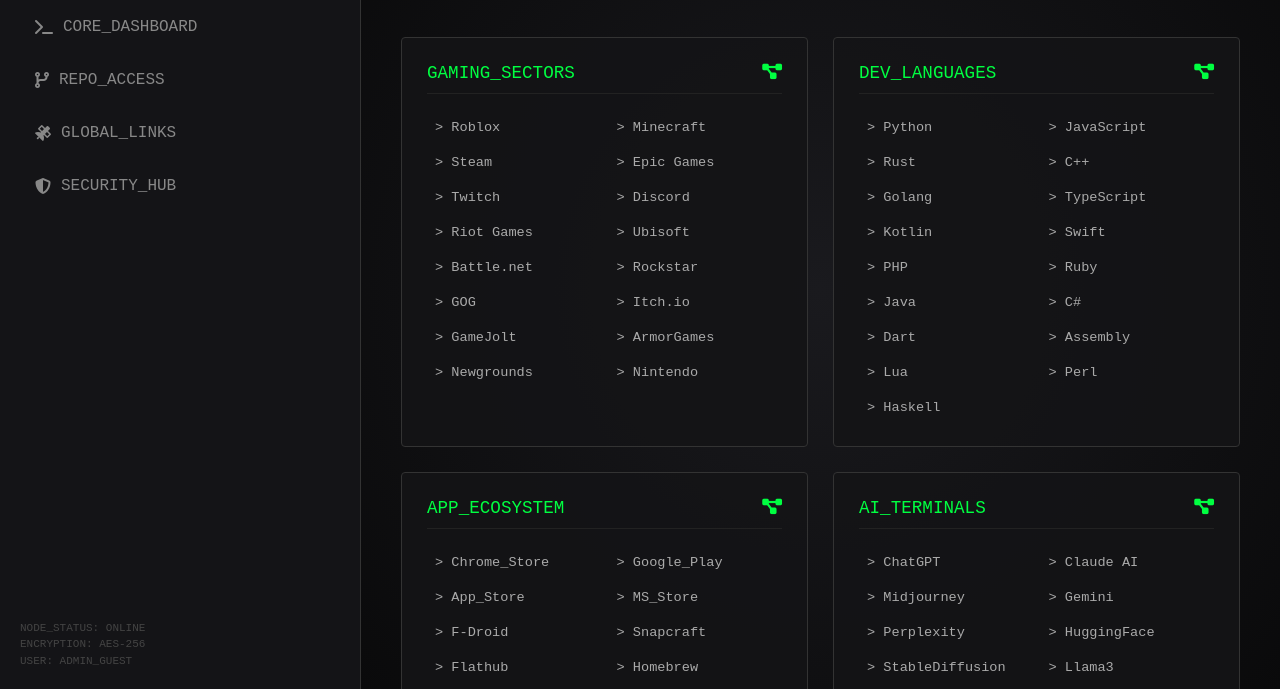
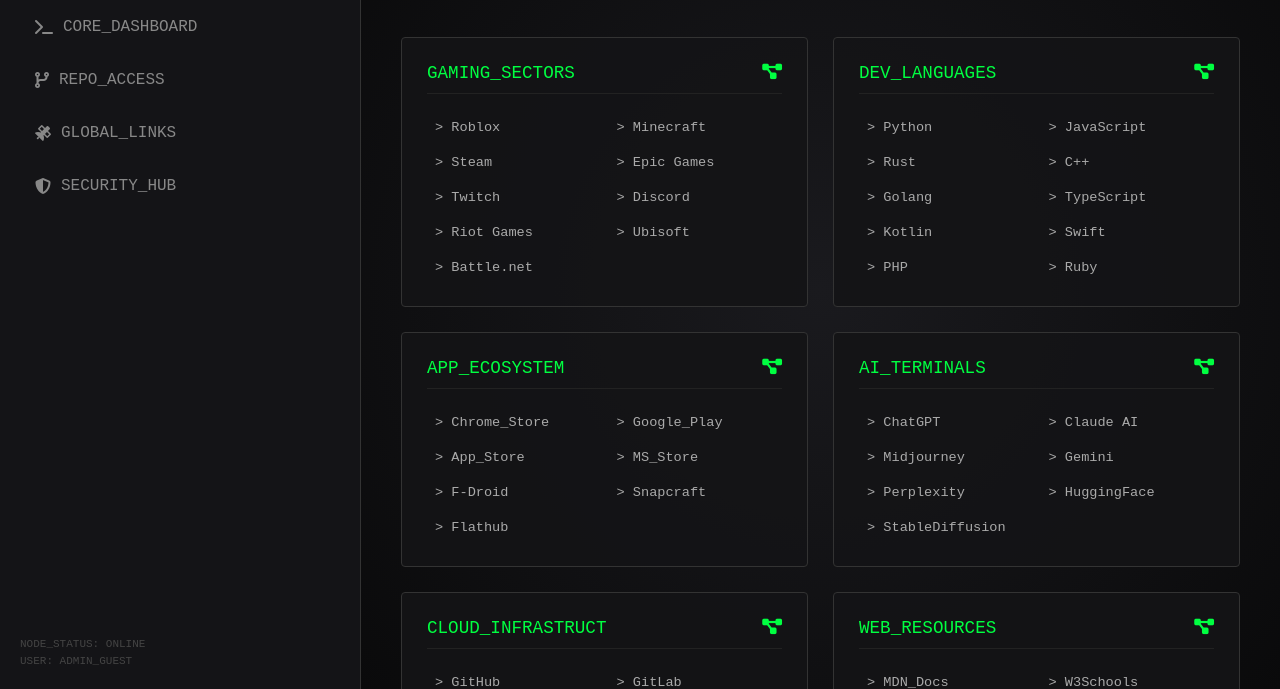
Before and after one commit to CalebDay337/CALAMITYS-WEB-SEARCH, a plain HTML site: page index.html in a window 1280 px wide. Shown: the part 111-800 px from the top of the page. Drawn offline with Linux system fonts and the light colour scheme.

Commit message:
Update index.html

```diff
--- a/index.html
+++ b/index.html
@@ -4,9 +4,12 @@
     <meta charset="UTF-8">
     <meta name="viewport" content="width=device-width, initial-scale=1.0">
     <title>CALAMITY'S WEB SEARCH | THE MASTER DIRECTORY</title>
+
+    <meta name="google-site-verification" content="PASTE_YOUR_CODE_HERE" />
+
     <meta name="description" content="CALAMITY's web search - The ultimate high-tech directory for gaming, coding, and web resources.">
-<meta name="keywords" content="Calamity, web search, coding links, Roblox links, Minecraft links, developer directory">
-<meta name="author" content="Calamity">
+    <meta name="keywords" content="Calamity, web search, coding links, Roblox links, developer directory">
+
     <link rel="stylesheet" href="https://cdnjs.cloudflare.com/ajax/libs/font-awesome/6.4.0/css/all.min.css">
     <style>
         :root {
@@ -27,9 +30,8 @@
             overflow: hidden;
         }
 
-        /* Side Navigation */
         nav {
-            width: 320px; /* Slightly wider to fit the new name */
+            width: 320px;
             background: var(--panel-bg);
             border-right: 1px solid #333;
             display: flex;
@@ -64,7 +66,6 @@
             color: var(--neon-green);
         }
 
-        /* Main Dashboard Area */
         main {
             flex: 1;
             overflow-y: auto;
@@ -94,7 +95,6 @@
 
         .search-bar:focus { border-color: var(--neon-green); box-shadow: 0 0 10px var(--border-glow); }
 
-        /* The Grid System */
         .ultra-grid {
             display: grid;
             grid-template-columns: repeat(auto-fill, minmax(400px, 1fr));
@@ -150,13 +150,11 @@
 
         .sys-clock { color: var(--neon-green); font-size: 1.5rem; }
 
-        /* Custom Scrollbar */
         ::-webkit-scrollbar { width: 8px; }
         ::-webkit-scrollbar-track { background: var(--deep-dark); }
         ::-webkit-scrollbar-thumb { background: #333; border-radius: 4px; }
         ::-webkit-scrollbar-thumb:hover { background: var(--neon-green); }
 
-        /* Newsletter Glow Box */
         .news-box {
             margin-top: 50px;
             padding: 30px;
@@ -193,7 +191,6 @@
         <a href="#" class="nav-item"><i class="fas fa-shield-alt"></i> SECURITY_HUB</a>
         <div style="margin-top: auto; font-size: 11px; color: #444; line-height: 1.5;">
             NODE_STATUS: ONLINE<br>
-            ENCRYPTION: AES-256<br>
             USER: ADMIN_GUEST
         </div>
     </nav>
@@ -204,8 +201,7 @@
             <div class="sys-clock" id="clock">00:00:00</div>
         </header>
 
-        <div class="ultra-grid" id="mainGrid">
-            </div>
+        <div class="ultra-grid" id="mainGrid"></div>
 
         <div class="news-box">
             <h3 style="color: var(--neon-green)">NETWORK UPDATES</h3>
@@ -226,49 +222,20 @@
         updateClock();
 
         const database = [
-            {
-                name: "Gaming_Sectors",
-                links: ["Roblox", "Minecraft", "Steam", "Epic Games", "Twitch", "Discord", "Riot Games", "Ubisoft", "Battle.net", "Rockstar", "GOG", "Itch.io", "GameJolt", "ArmorGames", "Newgrounds", "Nintendo"]
-            },
-            {
-                name: "Dev_Languages",
-                links: ["Python", "JavaScript", "Rust", "C++", "Golang", "TypeScript", "Kotlin", "Swift", "PHP", "Ruby", "Java", "C#", "Dart", "Assembly", "Lua", "Perl", "Haskell"]
-            },
-            {
-                name: "App_Ecosystem",
-                links: ["Chrome_Store", "Google_Play", "App_Store", "MS_Store", "F-Droid", "Snapcraft", "Flathub", "Homebrew", "NPM", "PyPI", "Cargo", "NuGet", "RubyGems"]
-            },
-            {
-                name: "AI_Terminals",
-                links: ["ChatGPT", "Claude AI", "Midjourney", "Gemini", "Perplexity", "HuggingFace", "StableDiffusion", "Llama3", "Mistral AI", "CivitAI", "RunwayML"]
-            },
-            {
-                name: "Cloud_Infrastruct",
-                links: ["GitHub", "GitLab", "Bitbucket", "AWS", "GoogleCloud", "DigitalOcean", "Vercel", "Netlify", "Firebase", "Heroku", "DockerHub", "Cloudflare"]
-            },
-            {
-                name: "Web_Resources",
-                links: ["MDN_Docs", "W3Schools", "StackOverflow", "Figma", "Canva", "Tailwind", "Bootstrap", "FontAwesome", "GoogleFonts", "Unsplash", "Dribbble", "Behance"]
-            }
+            { name: "Gaming_Sectors", links: ["Roblox", "Minecraft", "Steam", "Epic Games", "Twitch", "Discord", "Riot Games", "Ubisoft", "Battle.net"] },
+            { name: "Dev_Languages", links: ["Python", "JavaScript", "Rust", "C++", "Golang", "TypeScript", "Kotlin", "Swift", "PHP", "Ruby"] },
+            { name: "App_Ecosystem", links: ["Chrome_Store", "Google_Play", "App_Store", "MS_Store", "F-Droid", "Snapcraft", "Flathub"] },
+            { name: "AI_Terminals", links: ["ChatGPT", "Claude AI", "Midjourney", "Gemini", "Perplexity", "HuggingFace", "StableDiffusion"] },
+            { name: "Cloud_Infrastruct", links: ["GitHub", "GitLab", "Bitbucket", "AWS", "GoogleCloud", "DigitalOcean", "Vercel", "Netlify"] },
+            { name: "Web_Resources", links: ["MDN_Docs", "W3Schools", "StackOverflow", "Figma", "Canva", "Tailwind", "Bootstrap"] }
         ];
 
         const grid = document.getElementById('mainGrid');
-
         database.forEach(sector => {
             let card = document.createElement('div');
             card.className = 'sector-card';
-
-            let linksHTML = sector.links.map(l =>
-                `<a href="https://www.google.com/search?q=${l}" target="_blank" class="entry">> ${l}</a>`
-            ).join('');
-
-            card.innerHTML = `
-                <div class="sector-header">
-                    <span>${sector.name}</span>
-                    <i class="fas fa-project-diagram"></i>
-                </div>
-                <div class="link-columns">${linksHTML}</div>
-            `;
+            let linksHTML = sector.links.map(l => `<a href="https://www.google.com/search?q=${l}" target="_blank" class="entry">> ${l}</a>`).join('');
+            card.innerHTML = `<div class="sector-header"><span>${sector.name}</span><i class="fas fa-project-diagram"></i></div><div class="link-columns">${linksHTML}</div>`;
             grid.appendChild(card);
         });
 
```
